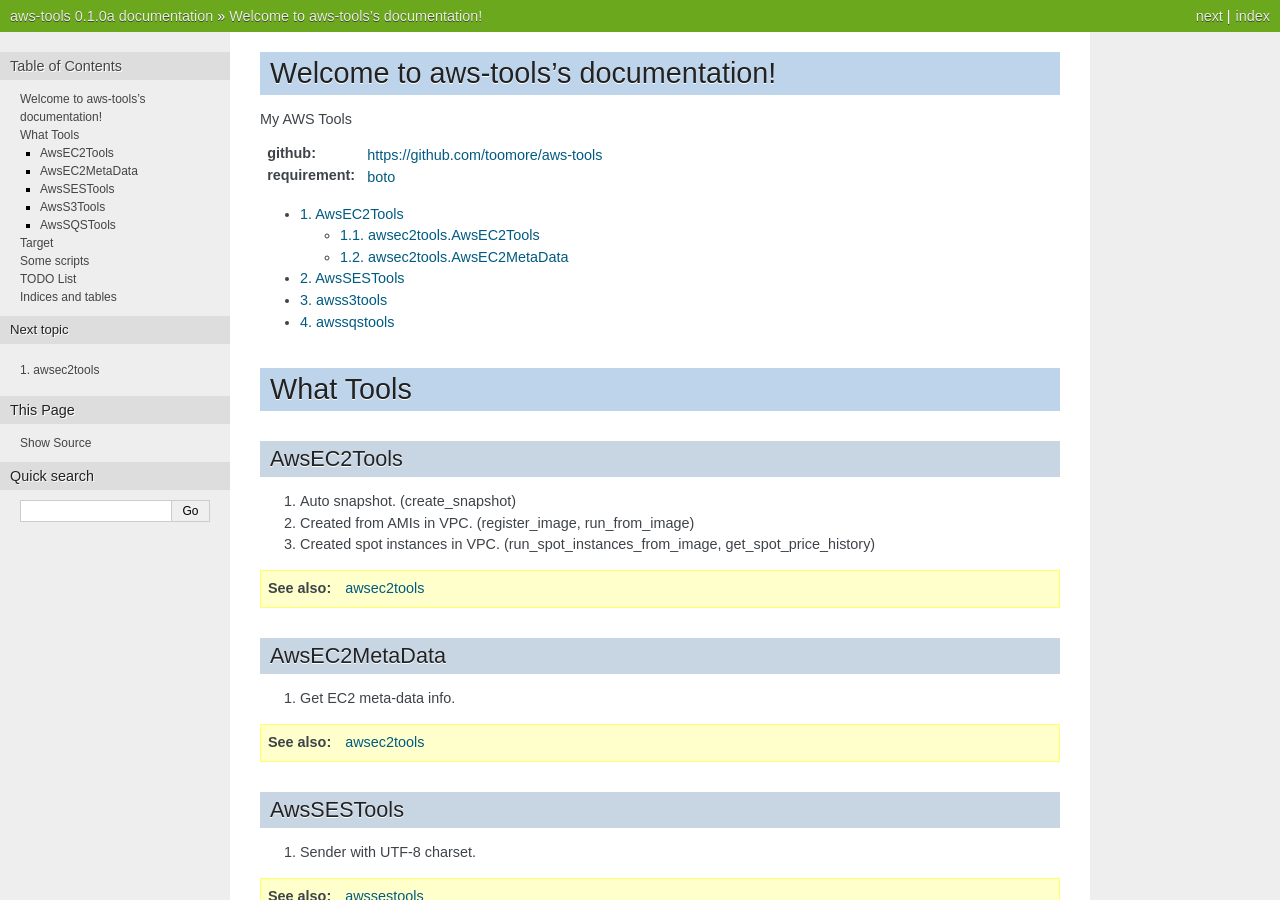
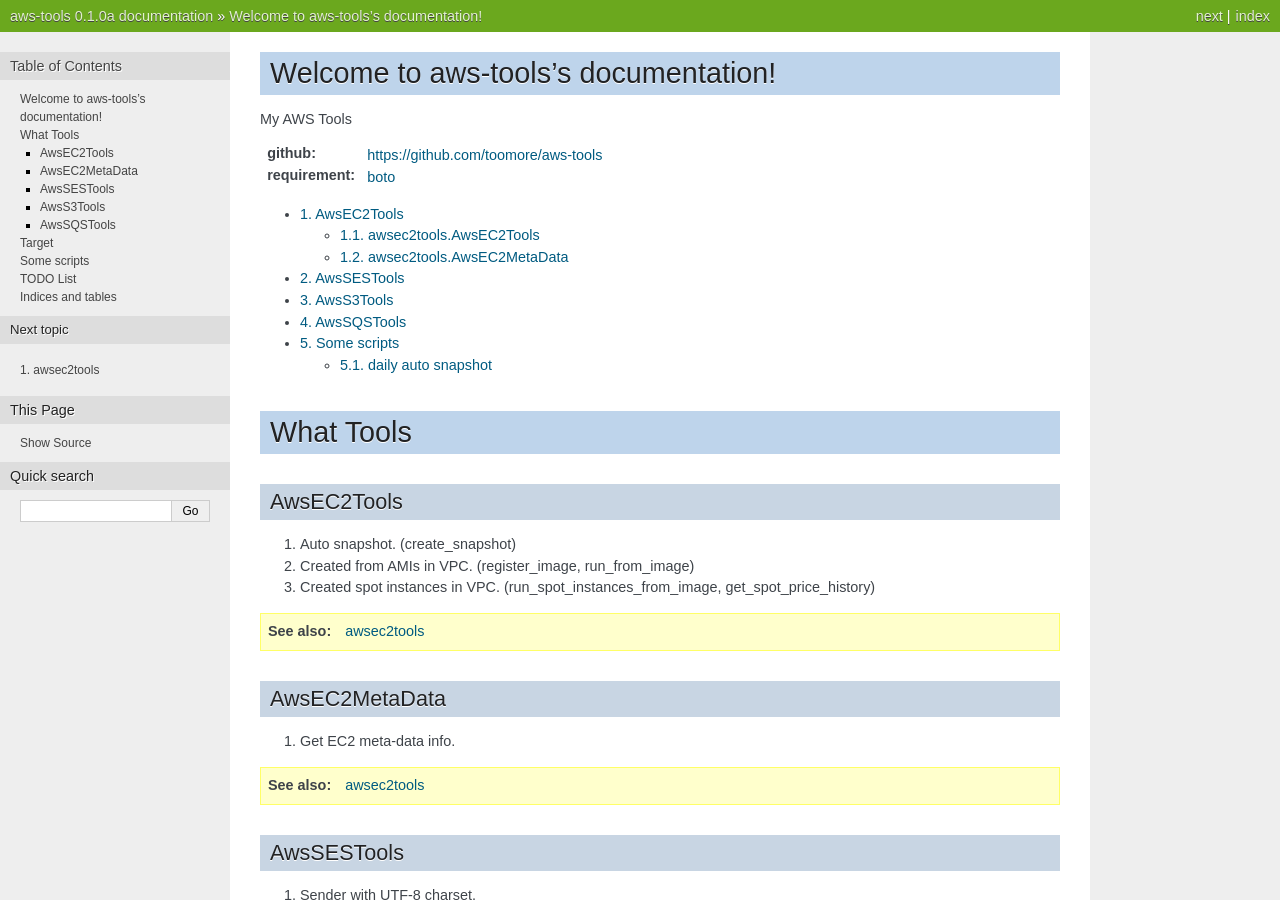
Before and after one commit to toomore/aws-tools, a Sphinx documentation site: the page built from doc/index.rst, in a window 1280 px wide and 900 px high. Built offline with Sphinx 7.4.7, drawn with Linux system fonts in a browser that asks for light colours; formulas are drawn with MathJax 3.

Commit message:
Tiny changed in toc.

```diff
--- a/doc/index.rst
+++ b/doc/index.rst
@@ -16,8 +16,9 @@
 
    AwsEC2Tools <awsec2tools>
    AwsSESTools <awssestools>
-   awss3tools
-   awssqstools
+   AwsS3Tools <awss3tools>
+   AwsSQSTools <awssqstools>
+   Some scripts <scripttools>
 
 What Tools
 ============
```
